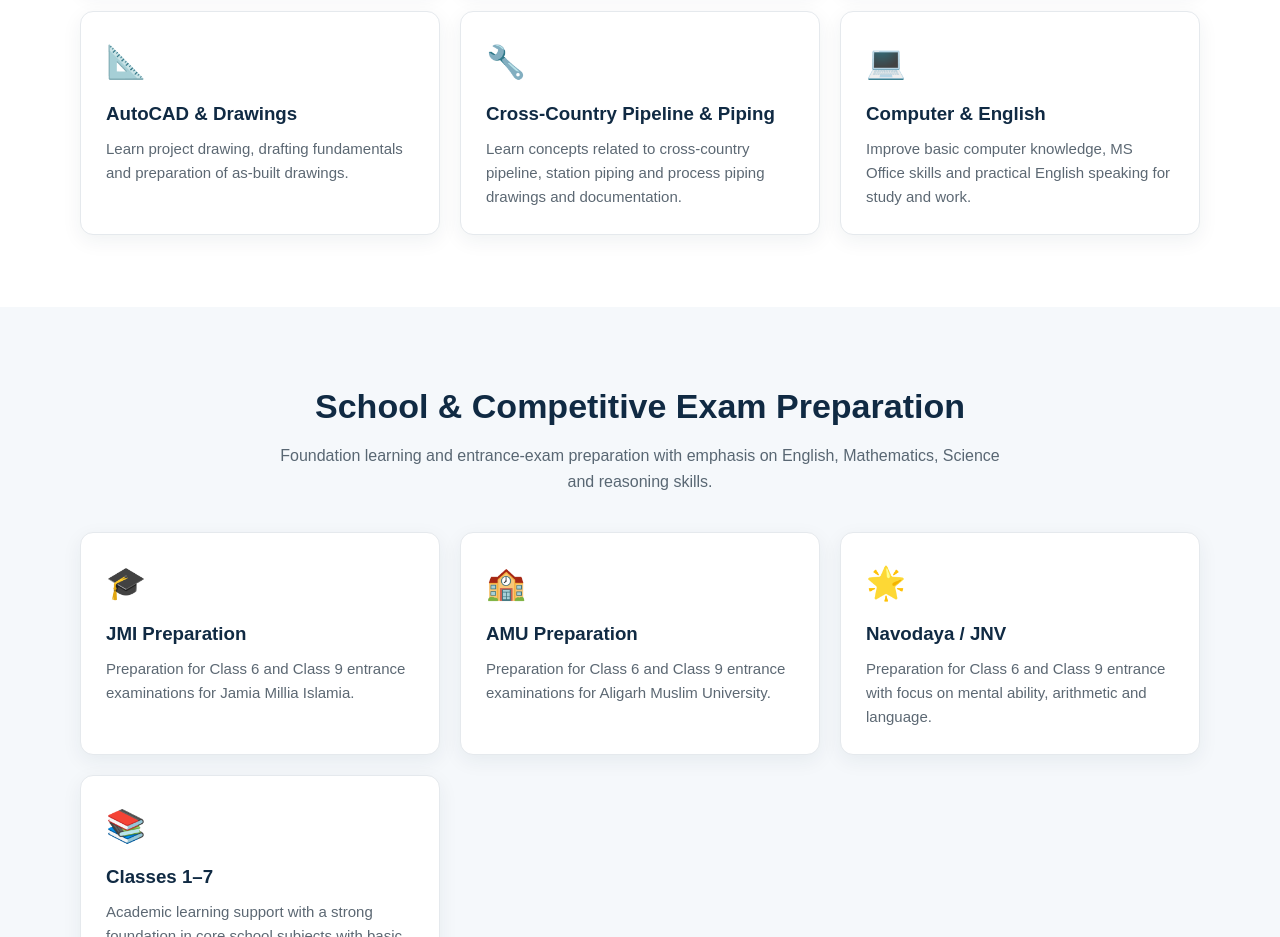
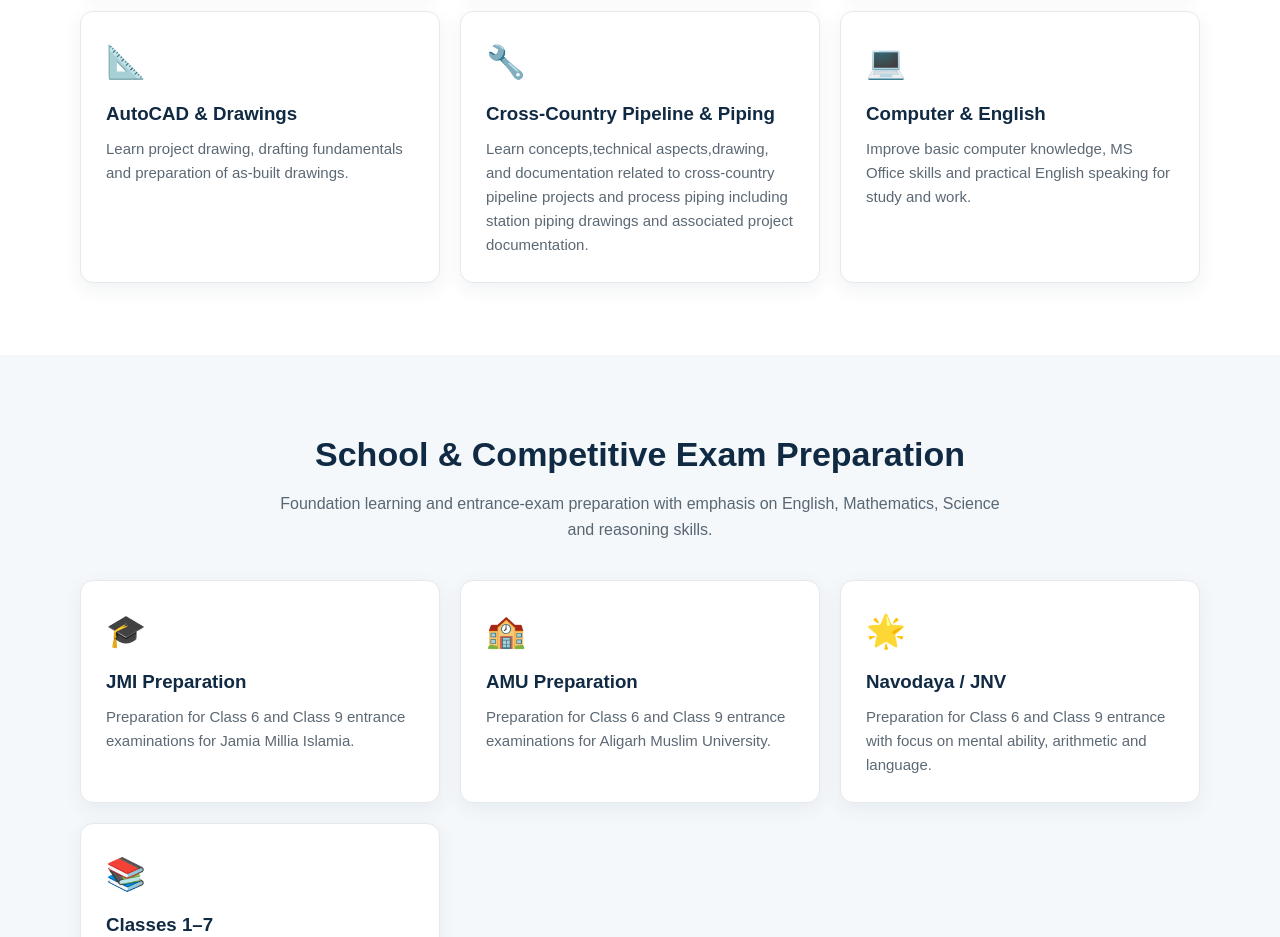
Before and after one commit to ALIZZAEDUCATION/ALIZZAEDUCATION.github.io, a plain HTML site: page index.html in a window 1280 px wide. Shown: the part 1520-2457 px from the top of the page. Drawn offline with Linux system fonts and the light colour scheme.

Commit message:
Enhance course description for Cross-Country Pipeline
Updated the description for the Cross-Country Pipeline & Piping course to include technical aspects and associated documentation.

```diff
--- a/index.html
+++ b/index.html
@@ -132,7 +132,7 @@ footer{background:#0b1d2e;color:#c9d6e1;padding:30px 0;text-align:center;font-si
 <div class="card"><div class="icon">🗓️</div><h3>Primavera P6</h3><p>Learn WBS, activities, relationships, baseline, updates, critical path, progress and project reporting.</p></div>
 <div class="card"><div class="icon">🦺</div><h3>HSE & Safety</h3><p>Build practical understanding of site safety, toolbox talks, PPE, inspections and HSE documentation.</p></div>
 <div class="card"><div class="icon">📐</div><h3>AutoCAD & Drawings</h3><p>Learn project drawing, drafting fundamentals and preparation of as-built drawings.</p></div>
-<div class="card"><div class="icon">🔧</div><h3>Cross-Country Pipeline & Piping</h3><p>Learn concepts related to cross-country pipeline, station piping and process piping drawings and documentation.</p></div>
+<div class="card"><div class="icon">🔧</div><h3>Cross-Country Pipeline & Piping</h3><p>Learn concepts,technical aspects,drawing, and documentation related to cross-country pipeline projects and process piping including station piping drawings and associated project documentation.</p></div>
 <div class="card"><div class="icon">💻</div><h3>Computer & English</h3><p>Improve basic computer knowledge, MS Office skills and practical English speaking for study and work.</p></div>
 </div>
 </div>
```
